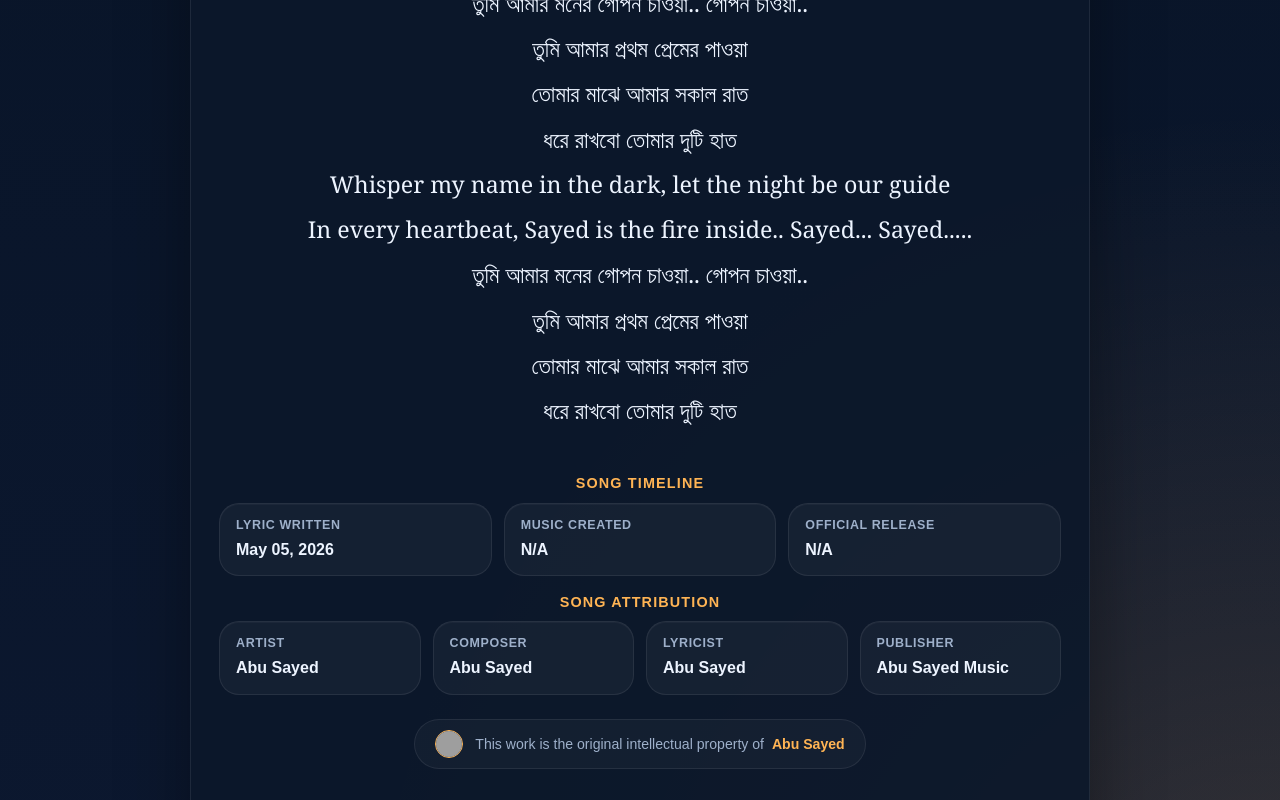
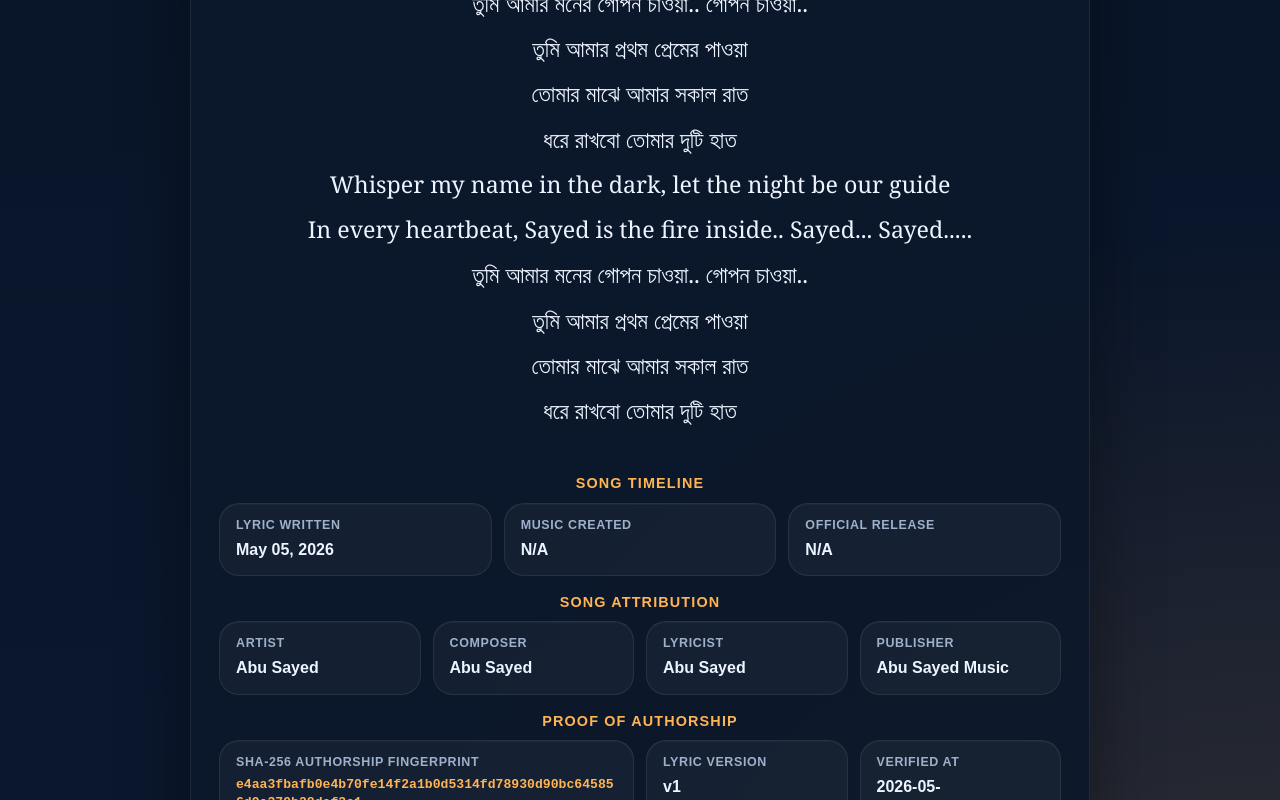
Before and after one commit to ImAbuSayed/kobor, a plain HTML site: page index.html in a window 1280 px wide. Shown: the part 2000-2800 px from the top of the page. Drawn offline with Linux system fonts and the light colour scheme; grey boxes are pictures that could not be loaded.

Commit message:
feat: update song assets v1 with signed GPG commit [verified]

```diff
--- a/index.html
+++ b/index.html
@@ -14,9 +14,9 @@
     <meta name="keywords" content="Kobor, Abu Sayed lyrics, original song lyrics, Abu Sayed original song, Abu Sayed lyricist, Abu Sayed composer, Abu Sayed songwriter, official lyrics">
     <meta name="robots" content="index,follow,max-snippet:-1,max-image-preview:large,max-video-preview:-1">
     <meta name="referrer" content="strict-origin-when-cross-origin">
-    <meta name="description" content="Access the verified lyrics of &#x27;Kobor&#x27;, an original song crafted, composed, and performed by Abu Sayed.">
+    <meta name="description" content="Official lyrics for &#x27;Kobor&#x27;, an original song written, composed, created, and owned by Abu Sayed.">
     <meta property="og:title" content="Kobor - Original Lyrics by Abu Sayed">
-    <meta property="og:description" content="Access the verified lyrics of &#x27;Kobor&#x27;, an original song crafted, composed, and performed by Abu Sayed.">
+    <meta property="og:description" content="Official lyrics for &#x27;Kobor&#x27;, an original song written, composed, created, and owned by Abu Sayed.">
     <meta property="og:type" content="music.song">
     <meta property="og:url" content="https://imabusayed.github.io/kobor/">
     <meta property="og:site_name" content="Abu Sayed Music">
@@ -24,7 +24,7 @@
     <meta name="last-modified" content="2026-05-05 18:40:46">
     <meta name="twitter:card" content="summary_large_image">
     <meta name="twitter:title" content="Kobor - Original Lyrics by Abu Sayed">
-    <meta name="twitter:description" content="Access the verified lyrics of &#x27;Kobor&#x27;, an original song crafted, composed, and performed by Abu Sayed.">
+    <meta name="twitter:description" content="Official lyrics for &#x27;Kobor&#x27;, an original song written, composed, created, and owned by Abu Sayed.">
     <link rel="canonical" href="https://imabusayed.github.io/kobor/">
     <link rel="sitemap" type="application/xml" title="Sitemap" href="https://imabusayed.github.io/kobor/sitemap.xml">
     <link rel="author" href="https://github.com/ImAbuSayed">
@@ -100,7 +100,7 @@
       "@id": "https://imabusayed.github.io/kobor#webpage",
       "url": "https://imabusayed.github.io/kobor/",
       "name": "Kobor - Original Lyrics by Abu Sayed",
-      "description": "Access the verified lyrics of 'Kobor', an original song crafted, composed, and performed by Abu Sayed.",
+      "description": "Official lyrics for 'Kobor', an original song written, composed, created, and owned by Abu Sayed.",
       "isPartOf": {
         "@id": "https://music.abusayed.com.bd/#website"
       },
@@ -537,7 +537,7 @@
 
         <div class="controls">
             <button class="btn-speak" id="speakBtn" title="Read the lyrics aloud"><span id="speakText">Read Aloud</span></button>
-            <a href="https://music.abusayed.com.bd/Licensing/?https://imabusayed.github.io/kobor/" class="btn-license" title="Get licensing for this song" target="_blank">Music Rights & Licensing for Kobor</a>
+            <a href="https://music.abusayed.com.bd/Licensing/?https://imabusayed.github.io/kobor/" class="btn-license" title="Get licensing for this song" target="_blank">Commercial Licensing for Kobor</a>
 
         </div>
         <br>
@@ -612,6 +612,26 @@
             <div class="meta-card">
                 <span class="meta-label">Publisher</span>
                 <strong>Abu Sayed Music</strong>
+            </div>
+
+                </div>
+            </div>
+
+            <div class="details-block">
+                <div class="details-title">Proof of Authorship</div>
+                <div class="meta-grid">
+
+            <div class="meta-card" style="grid-column: span 2;">
+                <span class="meta-label">SHA-256 Authorship Fingerprint</span>
+                <strong style="word-break: break-all; font-family: monospace; font-size: 0.82rem; color: var(--accent);">e4aa3fbafb0e4b70fe14f2a1b0d5314fd78930d90bc645856d9a379b28def3e1</strong>
+            </div>
+            <div class="meta-card">
+                <span class="meta-label">Lyric Version</span>
+                <strong>v1</strong>
+            </div>
+            <div class="meta-card">
+                <span class="meta-label">Verified At</span>
+                <strong>2026-05-11T07:09:57.267630</strong>
             </div>
 
                 </div>
```
Also changed, not shown: excerpts/Bridge-Preview.txt (added), excerpts/Chorus-Preview.txt (added), excerpts/Hook-1-Preview.txt (added), excerpts/Hook-2-Preview.txt (added), excerpts/Pre-Chorus-1-Preview.txt (added), excerpts/Pre-Chorus-2-Preview.txt (added), excerpts/Verse-1-Preview.txt (added), excerpts/Verse-2-Preview.txt (added), excerpts/Verse-3-Preview.txt (added), hashes.txt (added), llms.txt, lyrics_backup/2026-05-11_kobor-v1.txt (added), manifest.json (added), 1 other file.
